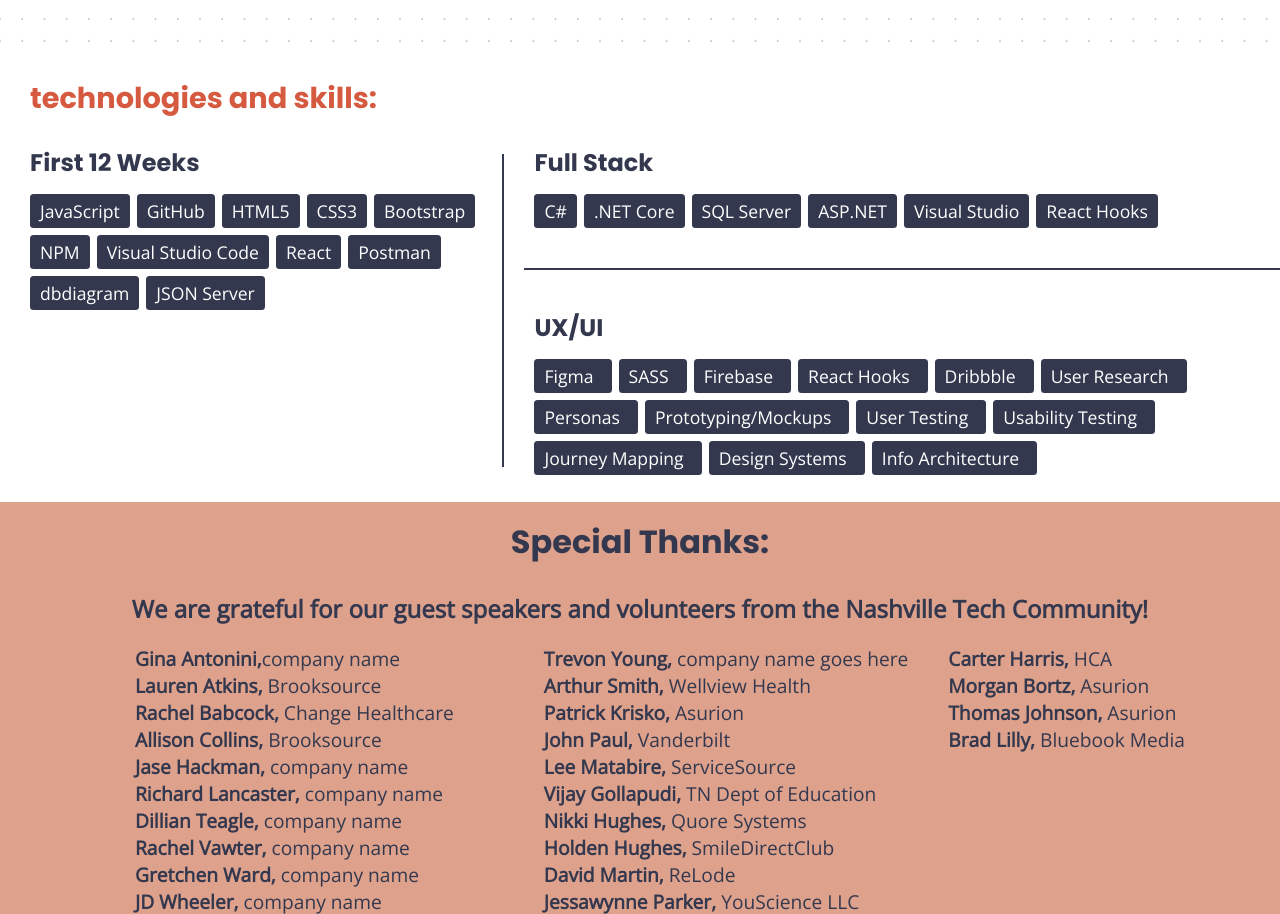
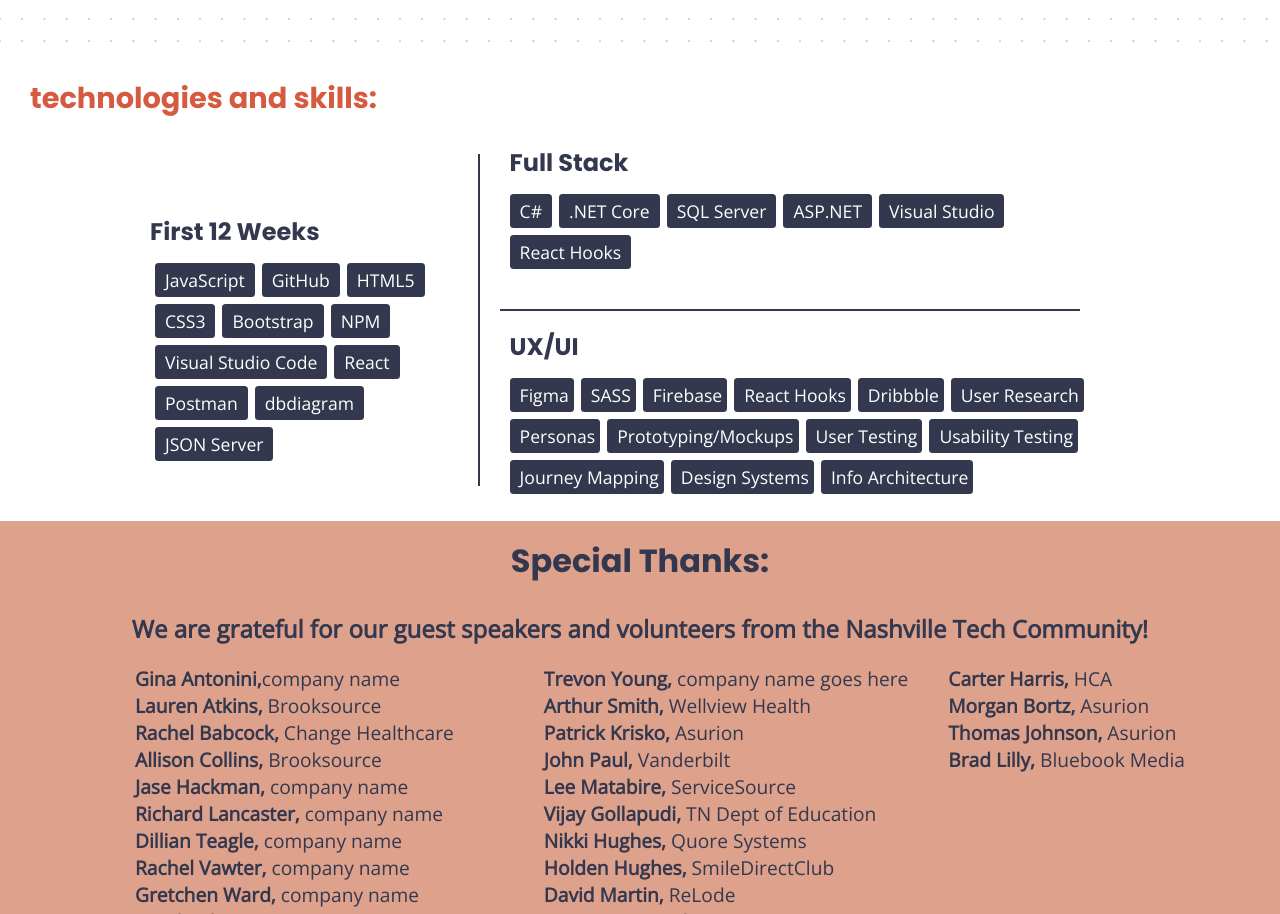
Before and after one commit to nss-day-cohort-35/website, a React (Create React App) app: page / in a window 1280 px wide. Shown: the part 7870-8784 px from the top of the page. Built offline with nearby package versions, Linux system fonts and the light colour scheme.

Commit message:
technologies flexed

```diff
--- a/src/Components/PageContent/TechCard.css
+++ b/src/Components/PageContent/TechCard.css
@@ -3,6 +3,7 @@
     flex-flow: row wrap;
     align-content: center;
     padding-left: 15px;
+    padding-left: 140px;
 
 }
 
@@ -37,6 +38,12 @@
     flex-direction: column;
 }
 
+.splitCohort {
+    display: flex;
+    flex-direction: column;
+    margin-right: 200px;
+}
+
 .techAll {
     border-radius: .2em;
     text-align: center;
@@ -66,7 +73,7 @@
     color: white;
     font-size: 1.1em;
     padding-left: 10px;
-    padding-right: 18px;
+    padding-right: 5px;
     padding-top: 5px;
     padding-bottom: 5px;
 }
@@ -102,6 +109,24 @@
     margin-bottom: 7px;
 }
 
+.technologiesTitleTextFirst {
+    font-family: 'Poppins', sans-serif;
+    color: #33384e;
+    margin-left: 150px;
+    font-size: 1.5em;
+    margin-bottom: 7px;
+    margin-top: 100px;
+}
+
+.technologiesTitleTextFront {
+    font-family: 'Poppins', sans-serif;
+    color: #33384e;
+    margin-left: 30px;
+    font-size: 1.5em;
+    margin-bottom: 7px;
+    margin-top: 10px;
+}
+
 .technologiesLine {
     border: 1px solid #33384e;
     margin-top: 40px !important;
--- a/src/Components/PageContent/TechCard.js
+++ b/src/Components/PageContent/TechCard.js
@@ -8,7 +8,7 @@ class TechCard extends Component {
                 <h2 className="technologiesIntroTitle">technologies and skills:</h2>
                 <div className="techSection">
                 <div className="fullCohort">
-                <h4 className="technologiesTitleText">First 12 Weeks</h4>
+                <h4 className="technologiesTitleTextFirst">First 12 Weeks</h4>
                 <div id="firstHalfTech">
                     <a href="https://www.javascript.com/" target="_blank" className="techAll">JavaScript</a>
                     <a href="https://github.com/" target="_blank" className="techAll">GitHub</a>
@@ -24,7 +24,7 @@ class TechCard extends Component {
                 </div>
                 </div>
                 <hr className="technologiesLine"></hr>
-                <div className="fullCohort">
+                <div className="splitCohort">
                 <h4 className="technologiesTitleText">Full Stack</h4>
                 <div id="secondHalfTech">
                 <div id="backendTech">
@@ -37,7 +37,7 @@ class TechCard extends Component {
                 </div>
                 <hr className="technologiesLine"></hr>
                 </div>
-                <h4 className="technologiesTitleText">UX/UI</h4>
+                <h4 className="technologiesTitleTextFront">UX/UI</h4>
                 <div id="frontendTech">
                     <a href="https://www.figma.com/" target="_blank" className="techFront">Figma</a>
                     <a href="https://sass-lang.com/" target="_blank" className="techFront">SASS</a>
```
